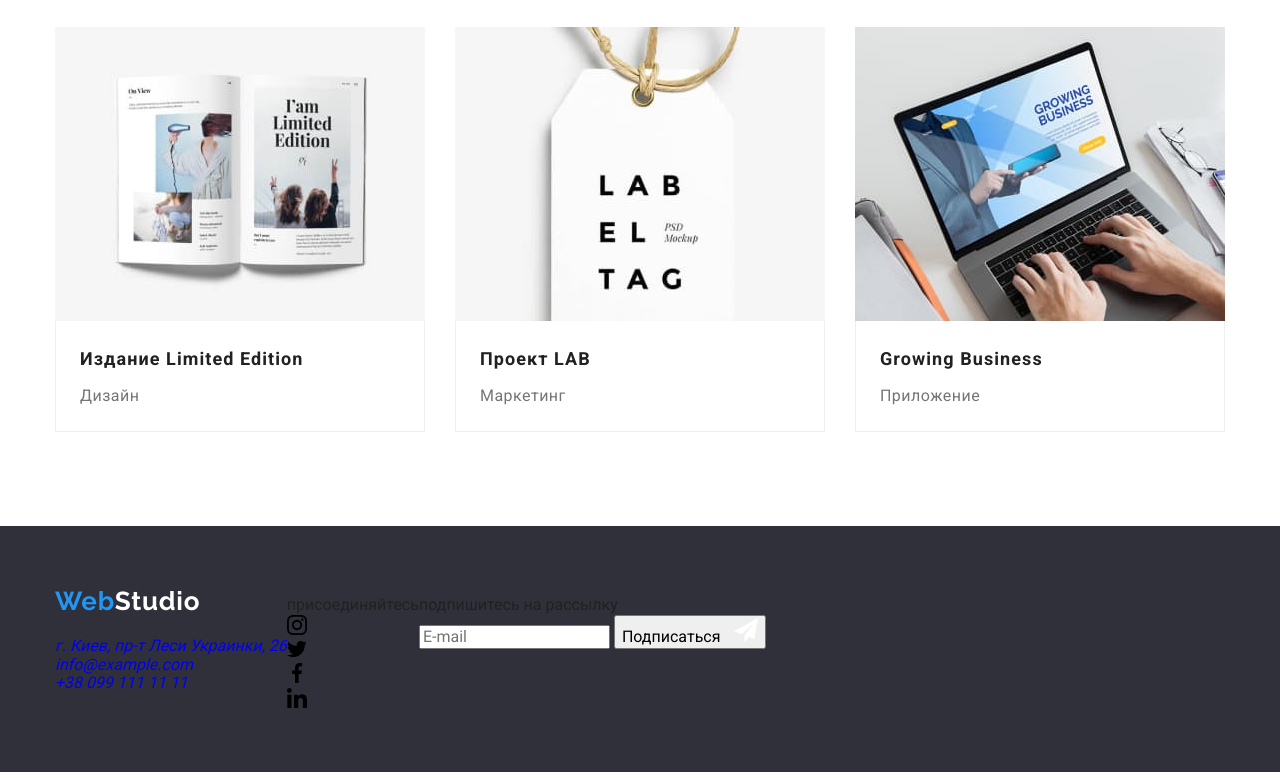
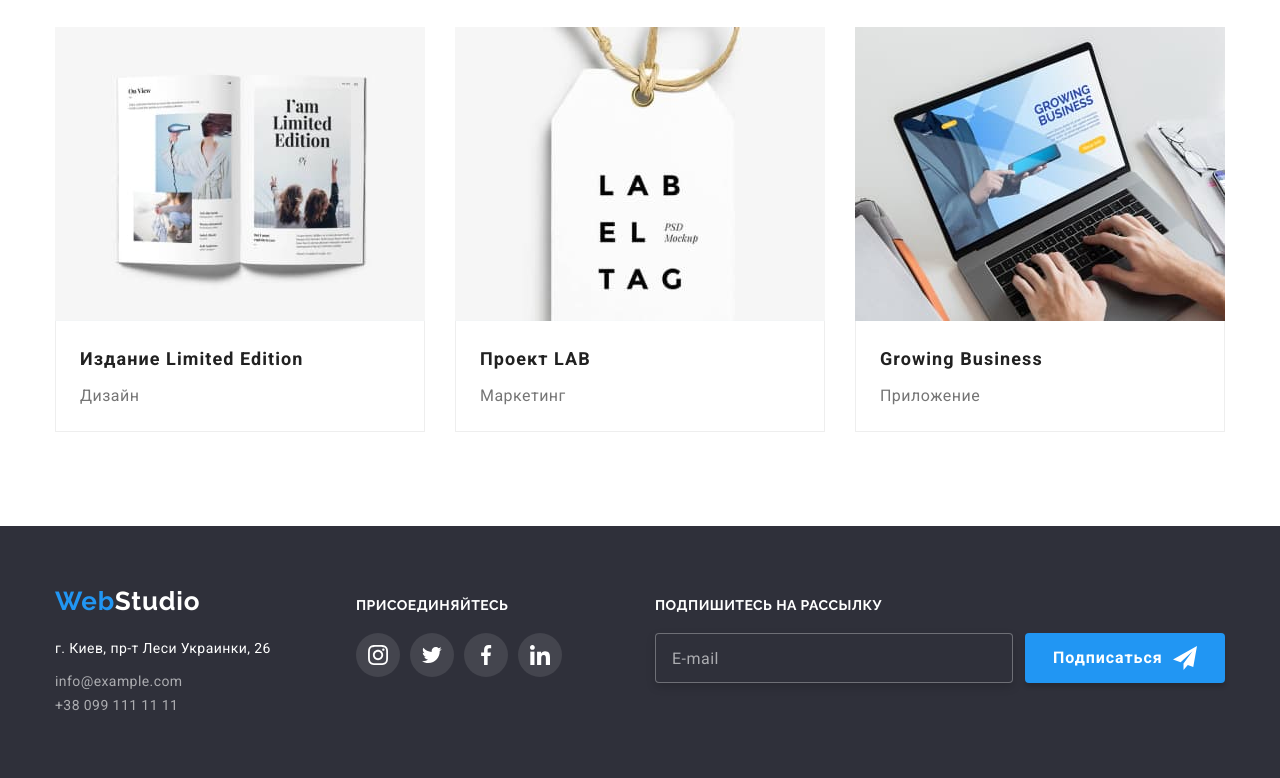
Before and after one commit to eleza27/goit-markup-hw-07, a plain HTML site: page portfolio.html in a window 1280 px wide. Shown: the part 1106-1884 px from the top of the page. Drawn offline with nearby package versions, Linux system fonts and the light colour scheme.

Commit message:
Update portfolio.html

```diff
--- a/portfolio.html
+++ b/portfolio.html
@@ -200,60 +200,61 @@
 
     <footer class="footer">
         <div class="container footer-container">
-            <div class="footer-left">
+            <div class="footer__side-left">
                 <a class="logo-footer link" href="./index.html" title="WebStudio">Web<span
                         class="logo-footer_theme_dark">Studio</span></a>
                 <address class="address-footer">
-                    <ul class="address-footer-list list">
-                        <li class="address-footer-item"><a class="address-footer-item-link address-map link"
+                    <ul class="address-footer_list list">
+                        <li class="address-footer__item"><a class="address-footer__item-link address-footer__map link"
                                 href="https://goo.gl/maps/jzeL1Wrc32j8jV9C7">г. Киев, пр-т Леси Украинки, 26</a></li>
-                        <li class="address-footer-item"><a class="address-footer-item-link address-email link"
+                        <li class="address-footer_item"><a class="address-footer__item-link address-footer__email link"
                                 href="mailto:info@example.com">info@example.com</a></li>
-                        <li class="address-footer-item"><a class="address-footer-item-link address-phone-number link"
+                        <li class="address-footer_item"><a
+                                class="address-footer__item-link address-footer__phone-number link"
                                 href="tel:+380991111111">+38 099 111 11 11</a></li>
                     </ul>
                 </address>
             </div>
-            <div class="footer-social-link">
-                <p class="footer-social-link-title">присоединяйтесь</p>
-                <ul class="footer-social-list list">
-                    <li class="footer-social-list-item">
-                        <a href="" class="footer-social-list-link">
-                            <svg class="footer-social-list-icon" width="20" height="20">
+            <div class="footer__social-link">
+                <p class="footer__social-link-title">присоединяйтесь</p>
+                <ul class="footer__social-list list">
+                    <li class="footer__social-list-item">
+                        <a href="" class="footer__social-list-link">
+                            <svg class="footer__social-list-icon" width="20" height="20">
                                 <use href="./images/sprite.svg#icon-instagram"></use>
                             </svg>
                         </a>
                     </li>
-                    <li class="footer-social-list-item">
-                        <a href="" class="footer-social-list-link">
-                            <svg class="footer-social-list-icon" width="20" height="20">
+                    <li class="footer__social-list-item">
+                        <a href="" class="footer__social-list-link">
+                            <svg class="footer__social-list-icon" width="20" height="20">
                                 <use href="./images/sprite.svg#icon-twitter"></use>
                             </svg>
                         </a>
                     </li>
-                    <li class="footer-social-list-item">
-                        <a href="" class="footer-social-list-link">
-                            <svg class="footer-social-list-icon" width="20" height="20">
+                    <li class="footer__social-list-item">
+                        <a href="" class="footer__social-list-link">
+                            <svg class="footer__social-list-icon" width="20" height="20">
                                 <use href="./images/sprite.svg#icon-facebook"></use>
                             </svg>
                         </a>
                     </li>
-                    <li class="footer-social-list-item">
-                        <a href="" class="footer-social-list-link">
-                            <svg class="footer-social-list-icon" width="20" height="20">
+                    <li class="footer__social-list-item">
+                        <a href="" class="footer__social-list-link">
+                            <svg class="footer__social-list-icon" width="20" height="20">
                                 <use href="./images/sprite.svg#icon-linkedin"></use>
                             </svg>
                         </a>
                     </li>
                 </ul>
             </div>
-            <div class="footer-subscribe">
-                <p class="footer-subscribe-title">подпишитесь на рассылку</p>
-                <form name="subscribe-form" class="footer-subscribe-form">
-                    <label class="footer-subscribe-enter-email visually-hidden">Введите ваш имейл</label>
-                    <span class="footer-subcribe-elements">
-                        <input type="email" name="email" placeholder="E-mail" class="footer-subscribe-input" />
-                        <button type="submit" class="footer-subscribe-btn">Подписаться
+            <div class="footer__subscribe">
+                <p class="footer__subscribe-title">подпишитесь на рассылку</p>
+                <form name="subscribe-form" class="footer__subscribe-form">
+                    <label class="footer__subscribe-enter-email visually-hidden">Введите ваш имейл</label>
+                    <span class="footer__subcribe-elements">
+                        <input type="email" name="email" placeholder="E-mail" class="footer__subscribe-input" />
+                        <button type="submit" class="footer__subscribe-btn">Подписаться
                             <svg class="icon-send" width="24" height="24">
                                 <use href="./images/icons.svg#icon-send"></use>
                             </svg>
```
